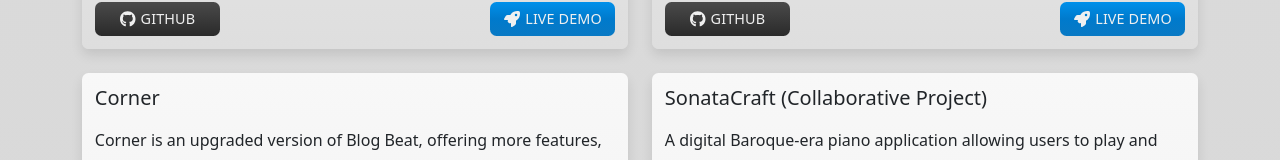
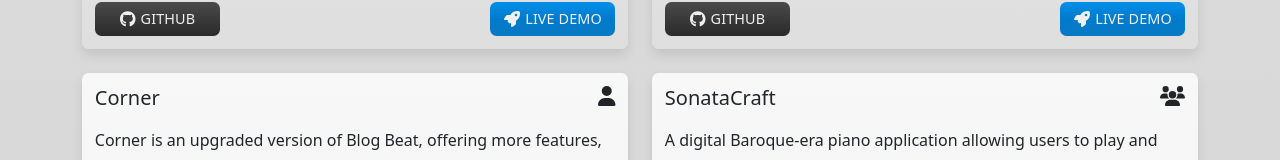
Before and after one commit to j0hanz/j0hanz-portfolio, a React (Create React App) app: page / in a window 1280 px wide. Shown: the part 5211-5371 px from the top of the page. Built offline with nearby package versions, Linux system fonts and the light colour scheme; no server answers.

Commit message:
Refactor Portfolio component to display collaborative and individual projects

```diff
--- a/src/components/Portfolio.js
+++ b/src/components/Portfolio.js
@@ -10,7 +10,12 @@ import {
 } from 'react-bootstrap';
 import { FontAwesomeIcon } from '@fortawesome/react-fontawesome';
 import { faGithub } from '@fortawesome/free-brands-svg-icons';
-import { faProjectDiagram, faRocket } from '@fortawesome/free-solid-svg-icons';
+import {
+  faProjectDiagram,
+  faRocket,
+  faUser,
+  faUsers,
+} from '@fortawesome/free-solid-svg-icons';
 import styles from './styles/Portfolio.module.css';
 import appStyles from '../App.module.css';
 
@@ -32,6 +37,8 @@ const projects = [
       'SQL',
       'Agile',
     ],
+    collaborative: false,
+    isHackathon: false,
   },
   {
     title: 'Blog Beat',
@@ -51,6 +58,8 @@ const projects = [
       'SEO',
       'Agile',
     ],
+    collaborative: false,
+    isHackathon: false,
   },
   {
     title: 'Pick my Spell',
@@ -59,6 +68,7 @@ const projects = [
     github: 'https://github.com/j0hanz/PICK-my-SPELL',
     demo: 'https://j0hanz.github.io/PICK-my-SPELL/',
     technologies: ['HTML5', 'CSS3', 'JavaScript'],
+    isHackathon: false,
   },
   {
     title: 'Fix my Spell',
@@ -67,6 +77,8 @@ const projects = [
     github: 'https://github.com/j0hanz/FIX-my-SPELL',
     demo: 'https://fix-my-spell-7e3aef96045e.herokuapp.com/',
     technologies: ['Python', 'Heruko'],
+    collaborative: false,
+    isHackathon: false,
   },
   {
     title: 'Corner',
@@ -85,9 +97,11 @@ const projects = [
       'SQL',
       'SEO',
     ],
+    collaborative: false,
+    isHackathon: false,
   },
   {
-    title: 'SonataCraft (Collaborative Project)',
+    title: 'SonataCraft',
     description:
       'A digital Baroque-era piano application allowing users to play and practice sheet music, with information on classical instruments.',
     github: 'https://github.com/Damitwhy/Team4-Sep2024-Hackathon',
@@ -104,6 +118,8 @@ const projects = [
       'Django',
       'Agile',
     ],
+    collaborative: true,
+    isHackathon: true,
   },
 ];
 
@@ -140,7 +156,12 @@ const Portfolio = () => {
       <Col md={6} key={index} className="mb-4">
         <Card className={`h-100 ${appStyles.cardBgColor}`}>
           <Card.Body className={`d-flex flex-column ${appStyles.cardBody}`}>
-            <Card.Title className="mb-3">{project.title}</Card.Title>
+            <Card.Title className="mb-3 d-flex justify-content-between">
+              {project.title}
+              <FontAwesomeIcon
+                icon={project.collaborative ? faUsers : faUser}
+              />
+            </Card.Title>
             <Card.Text className={appStyles.cardText}>
               {project.description}
             </Card.Text>
```
